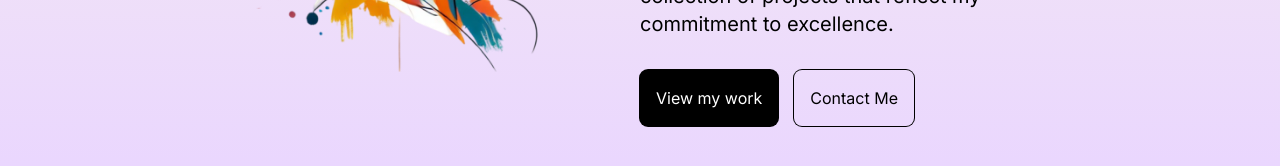
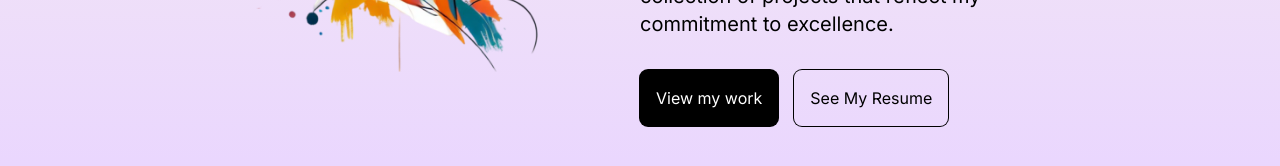
Before and after one commit to Melissa-Shao/Melissa-Portfolio-Website, a Next.js app: page / in a window 1280 px wide. Shown: the part 600-766 px from the top of the page. Built offline with nearby package versions, Linux system fonts and the light colour scheme.

Commit message:
Add see my resume feature

```diff
--- a/src/app/page.jsx
+++ b/src/app/page.jsx
@@ -5,6 +5,7 @@ import { motion } from "framer-motion";
 import Link from "next/link";
 
 const Homepage = () => {
+  const fileUrl = '/Melissa_Shao_Resume.pdf';
 
   return (
     <motion.div className="h-full"
@@ -28,9 +29,11 @@ const Homepage = () => {
             <Link href="/portfolio">
               <button className="p-4 rounded-lg ring-1 ring-black bg-black text-white">View my work</button>
             </Link>
-            <Link href="/contact">
-              <button className="p-4 rounded-lg ring-1 ring-black ">Contact Me</button>
-            </Link>
+            <a href={fileUrl} target="_blank" rel="noopener noreferrer">
+              <button className="p-4 rounded-lg ring-1 ring-black flex flex-row justify-between items-center">
+                See My Resume
+              </button>
+            </a>
           </div>
         </div>
       </div>
```
